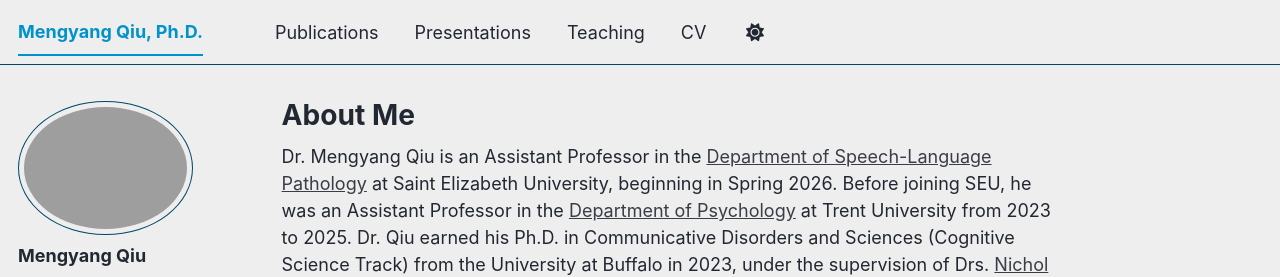
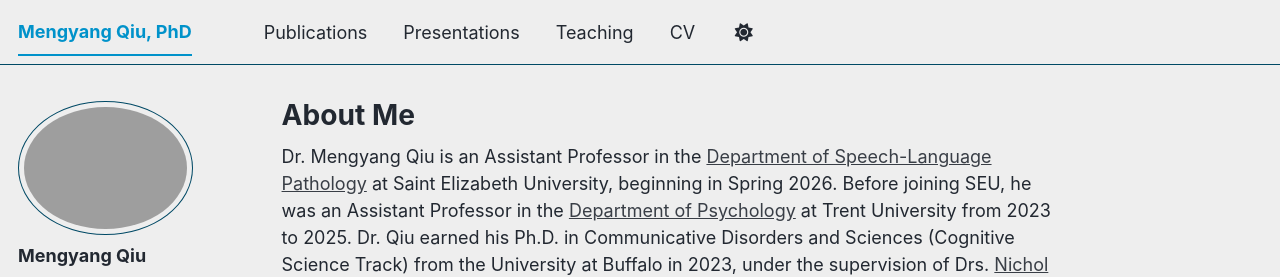
Before and after one commit to mengyangq/mengyangq.github.io, a Jekyll site: the page built from _pages/about.md, in a window 1280 px wide. Shown: the top 277 px of the page. Built offline with Jekyll 4.4.1, drawn with Linux system fonts in a browser that asks for light colours; some web fonts are replaced; a script bundle is joined from its source files by our own code; library files that are not in the unit come from our copies.

Commit message:
Update _config.yml

```diff
--- a/_config.yml
+++ b/_config.yml
@@ -9,7 +9,7 @@
 # Basic Site Settings
 locale                   : "en-US"
 site_theme               : "air" # The available themes options are "default", "air", "sunrise", "mint", "dirt" and "contrast"
-title                    : "Mengyang Qiu, Ph.D."
+title                    : "Mengyang Qiu, PhD"
 title_separator          : "-"
 name                     : &name "Mengyang Qiu"
 description              : &description "Mengyang's website"   # Update this with a general description of your site, this is the default if not overridden by a page
```
